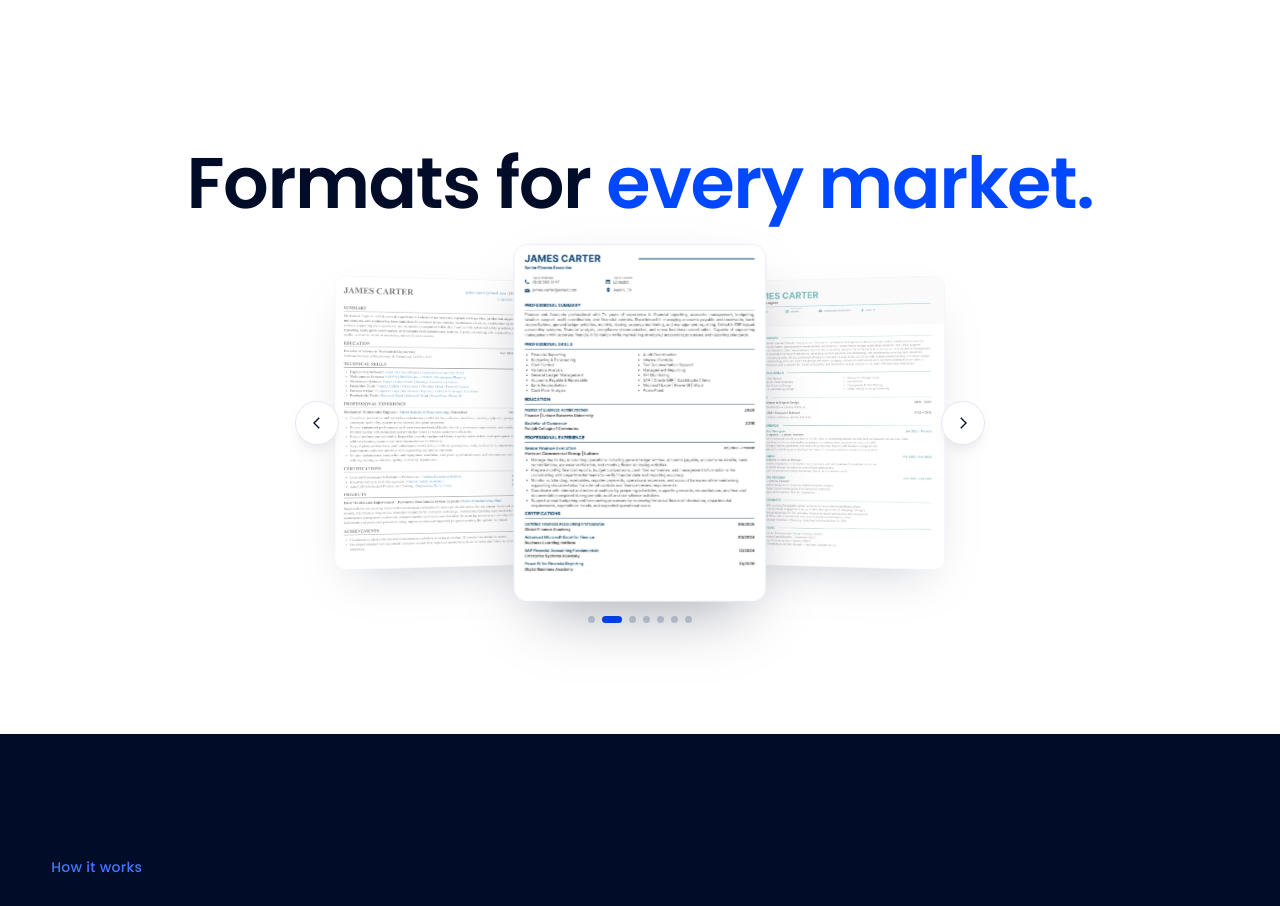
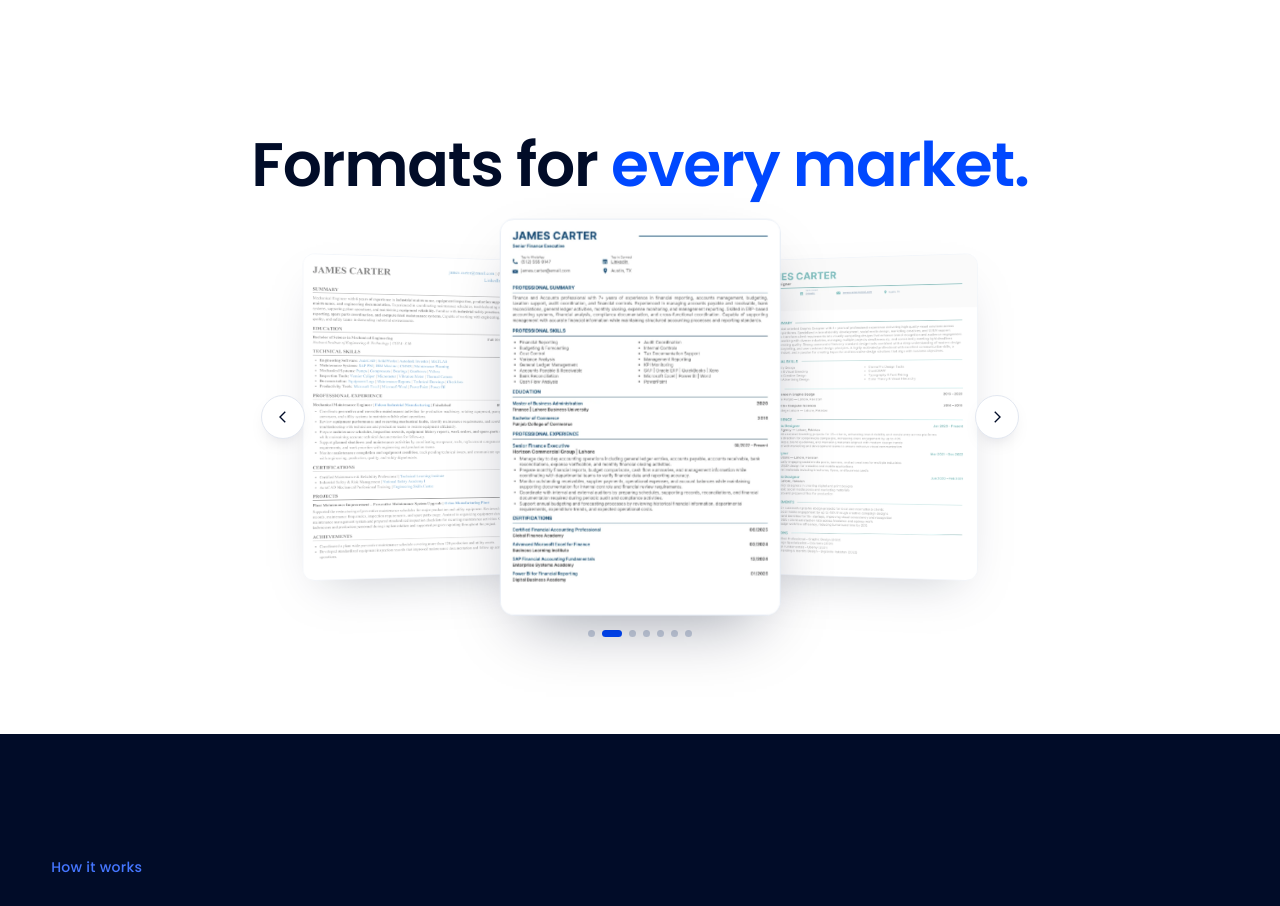
Before and after one commit to pixelyofficialstore-a11y/pixelycareer_premium-website, a Next.js app: page / in a window 1280 px wide. Shown: the part 3360-4266 px from the top of the page. Built offline with nearby package versions, Linux system fonts and the light colour scheme; no server answers.

Commit message:
Update styles in Formats module
Replit-Commit-Author: Agent

```diff
--- a/src/components/sections/Formats.module.css
+++ b/src/components/sections/Formats.module.css
@@ -21,6 +21,12 @@
   text-wrap: balance;
 }
 
+@media (min-width: 768px) {
+  .title {
+    font-size: clamp(48px, 4.8vw, 68px);
+  }
+}
+
 .title em {
   color: #0048ff;
   font-style: normal;
@@ -31,7 +37,7 @@
 }
 
 .stage {
-  --slide-height: clamp(340px, 28vw, 420px);
+  --slide-height: clamp(360px, 31vw, 440px);
   position: relative;
   width: min(100%, 1080px);
   height: var(--slide-height);
```
